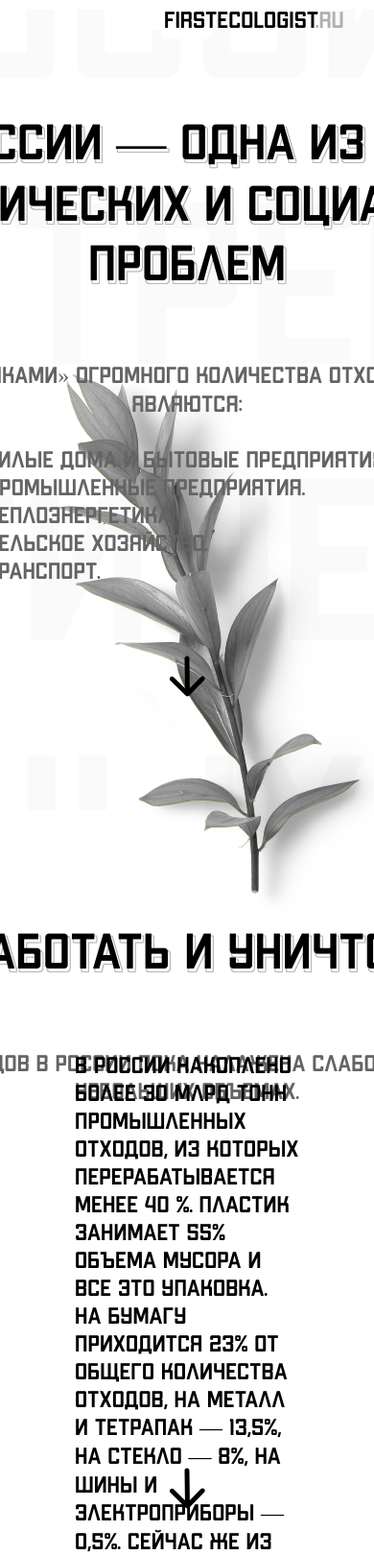
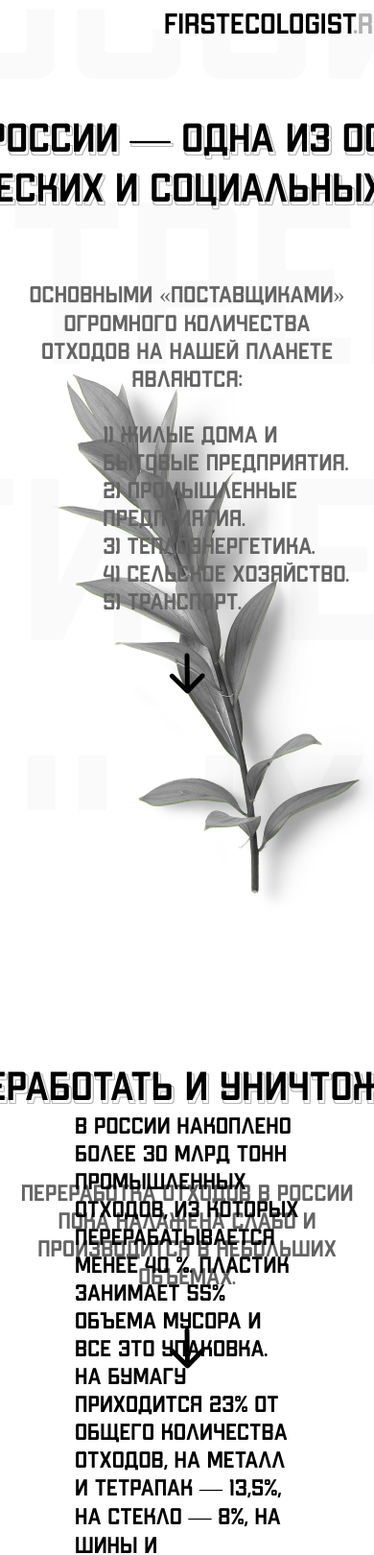
Before and after one commit to DanyaLunev/DanyaLunev.github.io, a website built with webpack: page index.html in a window 390 px wide. Shown: the top 1620 px of the page at 96% size. Built offline with nearby package versions, Linux system fonts and the light colour scheme; what scrollmagic, scrollmagic-plugins would draw is missing.

Commit message:
add css file adaptive

```diff
--- a/index.html
+++ b/index.html
@@ -7,6 +7,7 @@
     <meta name="viewport" content="width=device-width, initial-scale=1.0">
     <title>Eco-landing</title>
     <link rel="stylesheet" href="/styles/index.css">
+    <link rel="stylesheet" href="/styles/adaptive.css">
 </head>
 
 <body id="element">
@@ -72,7 +73,7 @@
                 </div>
                 <div class="desc">Переработка отходов в России пока налажена слабо и производится в небольших объемах.
                 </div>
-                <a href="#section3" ><img class="arrow" style="margin-top:45vh !important" src="../imgs/Arrow.svg"></a>
+                <a href="#section3" ><img class="arrow" src="../imgs/Arrow.svg"></a>
 
             </div>
         </div>
@@ -91,7 +92,7 @@
                 сбора в масштабах страны и построены заводы по переработке общей мощностью 37 млн тонн.</div>
                 <img src="/imgs/leaf3.png" id="leaf3" alt="">
 
-                <a href="#section4" ><img style="margin-top:25vh;" src="../imgs/Arrow.svg"></a>
+                <a href="#section4" ><img style="margin-top:10vh;" src="../imgs/Arrow.svg"></a>
 
 
         </div>
@@ -123,7 +124,7 @@
                 </div>
                 <img src="/imgs/leaf4.png" id="leaf4" alt="">
 
-                <a href="#section5" ><img style="margin-top: -20vh; margin-bottom: 3vh;" src="../imgs/Arrow.svg"></a>
+                <a href="#section5" ><img style="margin-top: -25vh; margin-bottom: 3vh;" src="../imgs/Arrow.svg"></a>
 
                 <div class="textBlock" id="section5" style="margin-top: 6vh;">
                     <div class="title" style="margin-top: 100px;">2019 год</div>
--- /dev/null
+++ b/styles/adaptive.css
@@ -0,0 +1,21 @@
+@media only screen and (max-width: 1200px) {
+    .logo {
+        font-size: 30px;
+    }
+
+    .strokeText .text {
+        font-size: 42px;
+    }
+
+    .strokeText .underText {
+        font-size: 42px;
+    }
+
+    .desc {
+        max-width: 90%;
+    }
+
+    .arrow {
+        margin-top: 40px;
+    }
+}
```
